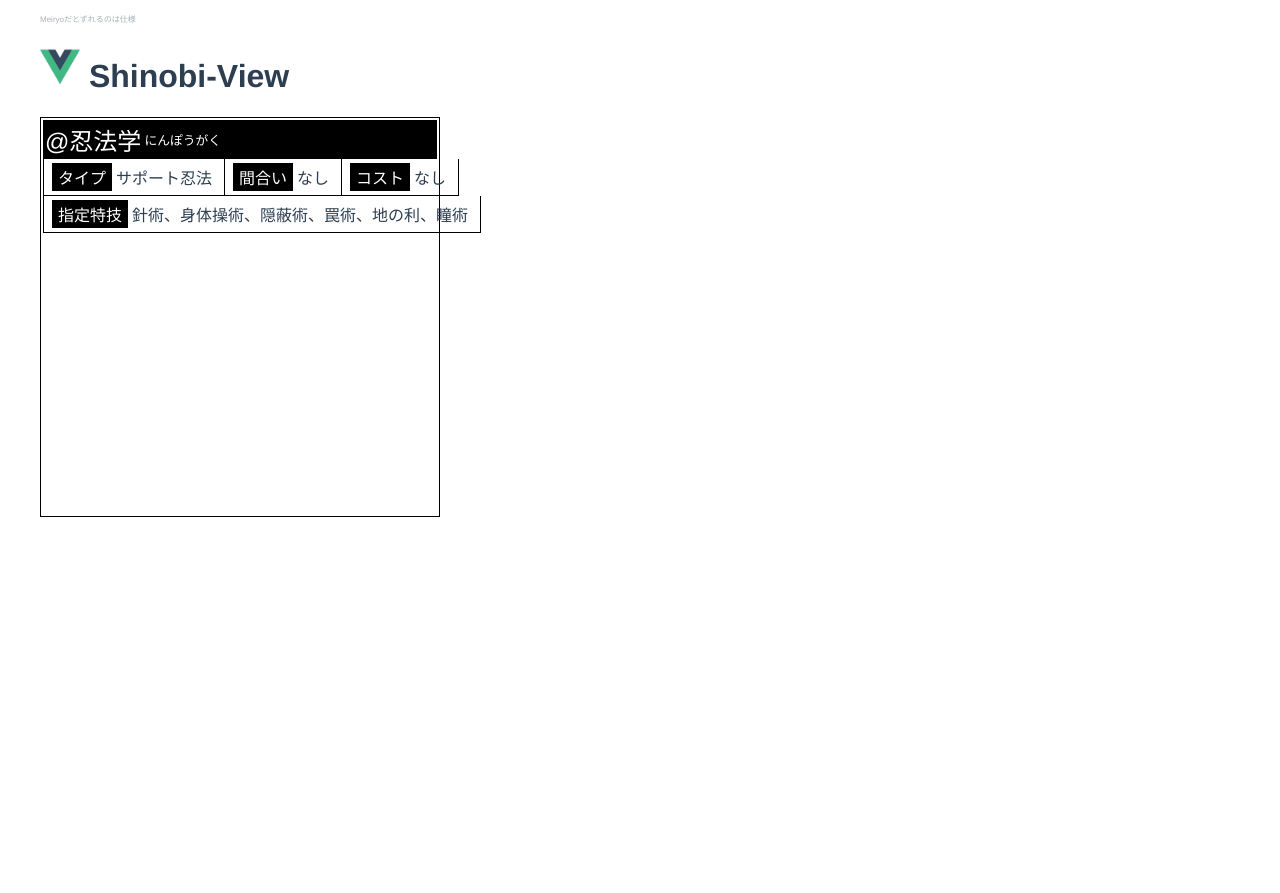
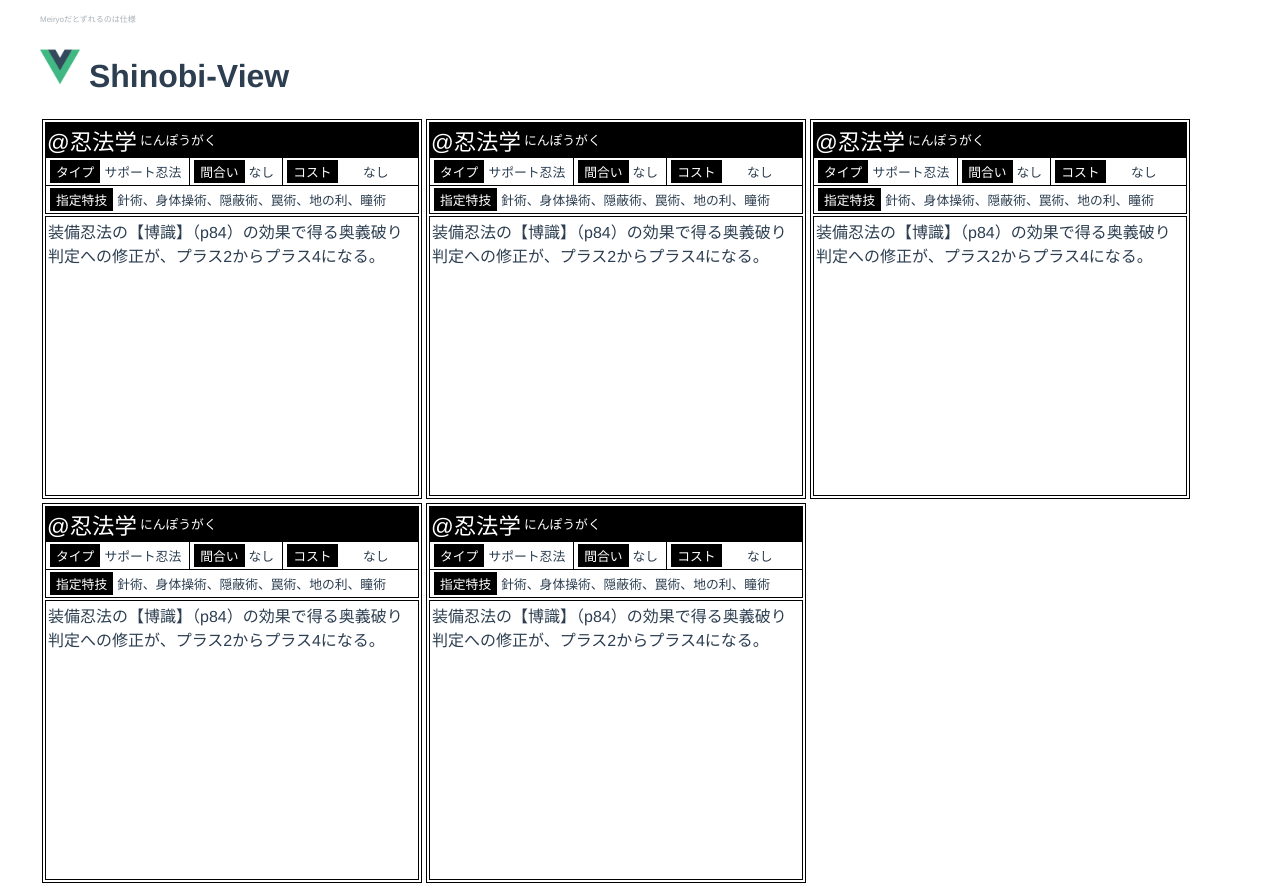
Before and after one commit to shinobi-view/vue-shinobi-view, a Vue app: page / in a window 1280 px wide. Before the commit the page ends 800 px from the top, so only its background shows below. Built offline with nearby package versions, Linux system fonts and the light colour scheme.

Commit message:
説明、カードを並べる機能を追加

```diff
--- a/index.html
+++ b/index.html
@@ -3,6 +3,7 @@
   <head>
     <meta charset="utf-8">
     <meta name="viewport" content="width=device-width,initial-scale=1.0">
+    <link rel="stylesheet" href="/static/stylesheets/master.css">
     <title>vue-shinobi-view</title>
   </head>
   <body>
--- a/src/App.vue
+++ b/src/App.vue
@@ -15,7 +15,7 @@ export default {
 <style>
 #app {
   max-width: 1200px;
-  font-family: "MS Gothic", "Avenir", Helvetica, sans-serif;
+  font-family:/*  "MS Gothic", */ "Avenir", Helvetica, sans-serif;
   -webkit-font-smoothing: antialiased;
   -moz-osx-font-smoothing: grayscale;
   color: #2c3e50;
--- a/src/components/Main.vue
+++ b/src/components/Main.vue
@@ -1,6 +1,10 @@
 <template>
   <div class="main">
-    <ninja-arts :arts="arts"/>
+    <div class="arts"><ninja-arts :arts="arts"/></div>
+    <div class="arts"><ninja-arts :arts="arts"/></div>
+    <div class="arts"><ninja-arts :arts="arts"/></div>
+    <div class="arts"><ninja-arts :arts="arts"/></div>
+    <div class="arts"><ninja-arts :arts="arts"/></div>
   </div>
 </template>
 
@@ -32,19 +36,12 @@ export default {
 
 <!-- Add "scoped" attribute to limit CSS to this component only -->
 <style scoped>
-h1,
-h2 {
-  font-weight: normal;
+.main {
+  display: flex;
+  flex-direction: row;
+  flex-wrap: wrap;
 }
-ul {
-  list-style-type: none;
-  padding: 0;
-}
-li {
-  display: inline-block;
-  margin: 0 10px;
-}
-a {
-  color: #42b983;
+.arts {
+  margin: 2px;
 }
 </style>
--- a/src/components/NinjaArts.vue
+++ b/src/components/NinjaArts.vue
@@ -1,15 +1,19 @@
 <template>
   <div class="frame outer">
 
-    <div class="arts-title"><div class="arts-name">{{arts.name}}</div> <div class="arts-nameKana">{{arts.nameKana}}</div></div>
-    <div class="upper-frame">
-      <div class="inner" style="flex-basis: 40%;"><div class="upper-title">タイプ</div> <div class="upper-contents">{{arts.type}}</div></div>
-      <div class="inner" style="flex-basis: 30%;"><div class="upper-title">間合い</div> <div class="upper-contents">{{arts.interval}}</div></div>
-      <div class="inner" style="flex-basis: 30%;"><div class="upper-title">コスト</div> <div class="upper-contents">{{arts.cost}}</div></div>
+    <div class="arts-title">
+      <div class="arts-name">{{arts.name}}</div>
+      <div class="arts-name-kana">{{arts.nameKana}}</div>
     </div>
-    <div class="upper-frame">
-      <div class="inner" style="flex-basis: 100%;"><div class="upper-title">指定特技</div> <div class="upper-contents" style="text-align: left;">{{arts.designatedSkill}}</div></div>
+    <div class="top-frame">
+      <div class="inner"><div class="top-title">タイプ</div> <div class="top-contents">{{arts.type}}</div></div>
+      <div class="inner"><div class="top-title">間合い</div> <div class="top-contents">{{arts.interval}}</div></div>
+      <div class="inner"><div class="top-title">コスト</div> <div class="top-contents">{{arts.cost}}</div></div>
     </div>
+    <div class="top-frame">
+      <div class="inner"><div class="top-title">指定特技</div> <div class="top-contents" style="text-align: left;">{{arts.designatedSkill}}</div></div>
+    </div>
+    <div class="frame bottom-frame">{{arts.description}}</div>
 
   </div>
 </template>
@@ -28,11 +32,13 @@ export default {
 }
 .outer {
   /* あとで消す */
-  width: 400px;
+  max-width: 380px;
   /* あとで消す */
-  height: 400px;
+  height: 380px;
   padding: 2px;
   box-sizing: border-box;
+  display: flex;
+  flex-direction: column;
 }
 
 /* ヘッダー */
@@ -45,41 +51,52 @@ export default {
   align-items: center;
 }
 .arts-name {
-  font-size: 1.5rem;
+  font-size: 1.4rem;
 }
-.arts-nameKana {
+.arts-name-kana {
   margin-left: 3px;
   font-size: 0.8rem;
 }
 
 /* 上部 */
-.upper-frame {
+.top-frame {
   border-left: black solid 1px;
-
   display: flex;
+  overflow: hidden;
   flex-direction: row;
 }
-.upper-frame > .inner {
+.top-frame > .inner {
   border-bottom: black solid 1px;
   border-right: black solid 1px;
-  padding: 4px 8px;
+  padding: 2px 4px;
   display: flex;
   flex-direction: row;
   align-items: center;
-  font-size: 1rem;
-  white-space: nowrap;
+  font-size: 0.8rem;
 }
-.upper-title {
+.top-frame > .inner:nth-last-child(1) {
+  flex-grow: 1;
+}
+.top-title {
   background: black;
   color: white;
   padding: 2px 6px;
   flex-grow: 0;
 }
-.upper-contents {
+.top-contents {
   padding-left: 4px;
   padding-right: 4px;
   flex-grow: 1;
   text-align: center;
+}
+
+/* 下部 */
+.bottom-frame {
+  margin: 2px 0 0 0;
+  flex-grow: 1;
+  overflow: overlay;
+  max-height: 312px;
+  padding: 2px;
 }
 
 h1,
--- a/static/stylesheets/master.css
+++ b/static/stylesheets/master.css
@@ -0,0 +1,10 @@
+html {
+  /* スマホ等用 */
+  font-size: 14px;
+}
+@media (min-width: 800px) {
+  html {
+    /* 画面の大きいPC等用 */
+    font-size: 16px;
+  }
+}
```
